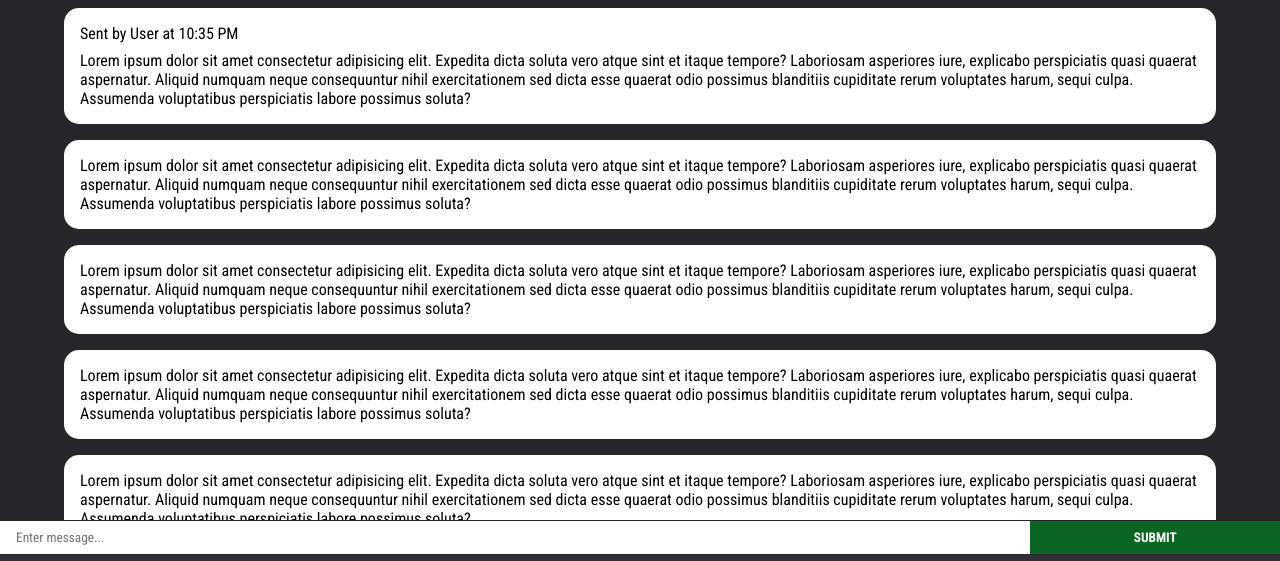
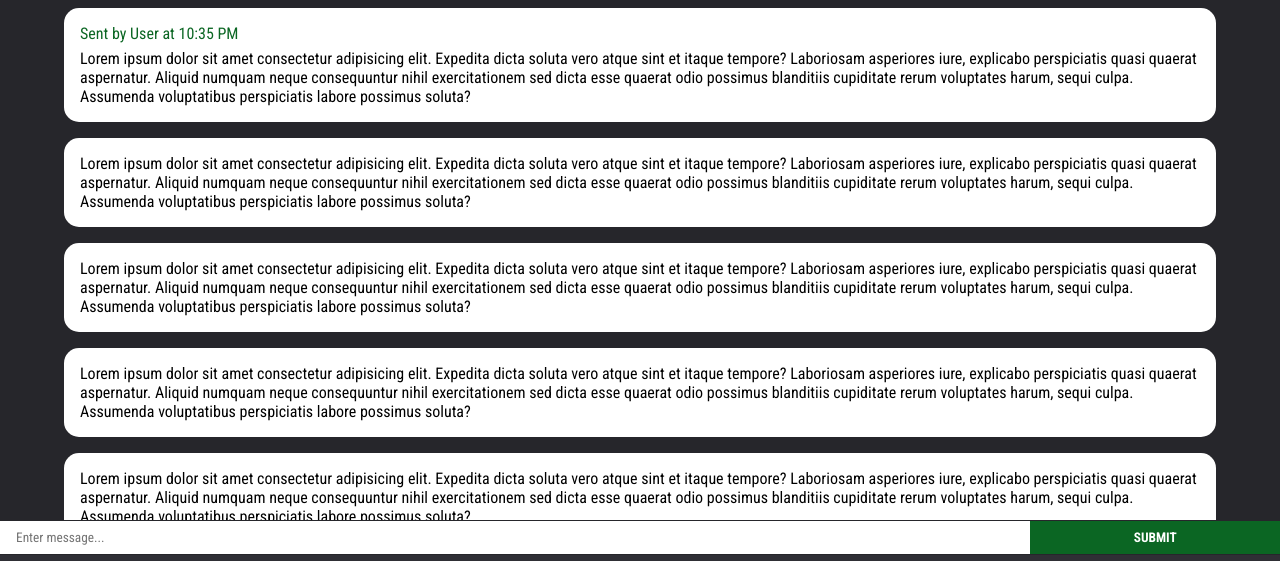
Before and after one commit to cburnjohnson/devcord, a Gatsby site in the folder client/: page / in a window 1280 px wide. Shown: the part 81-642 px from the top of the page. Built offline with nearby package versions, Linux system fonts and the light colour scheme; Gatsby itself is replaced by a stand-in of ours.

Commit message:
updated styles

```diff
--- a/client/src/styles/styles.css
+++ b/client/src/styles/styles.css
@@ -145,7 +145,8 @@ main {
 }
 
 .message-details {
-    margin-bottom: 0.5rem;
+    margin-bottom: 0.35rem;
+    color: var(--first);
 }
 
 /* Chat input/form */
```
